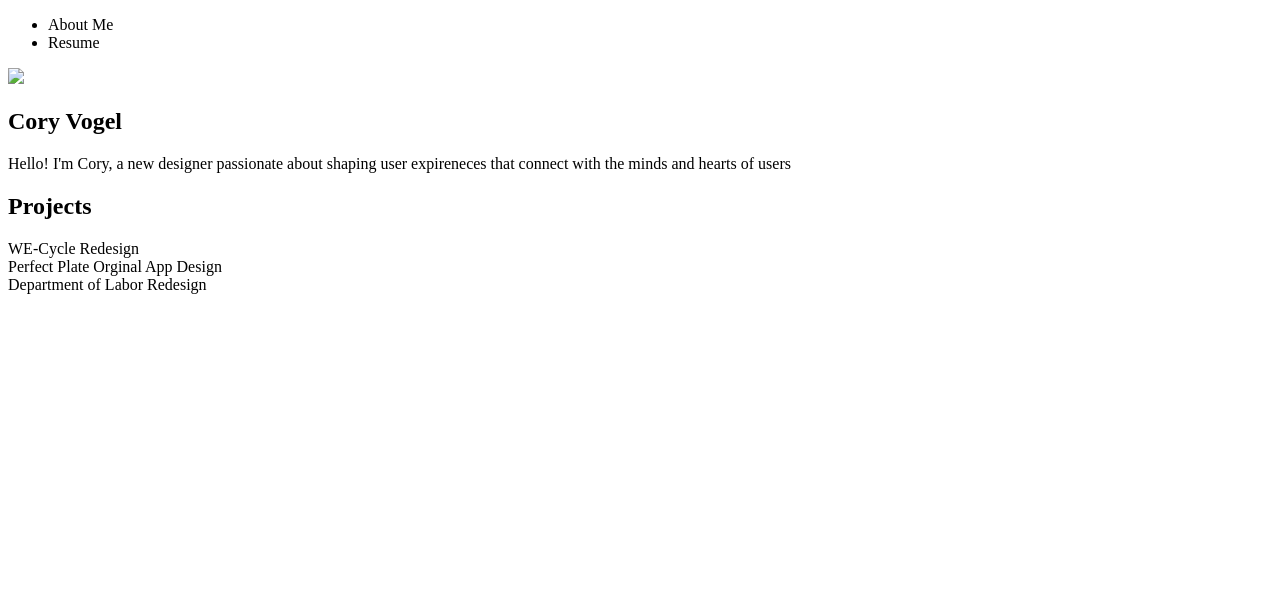
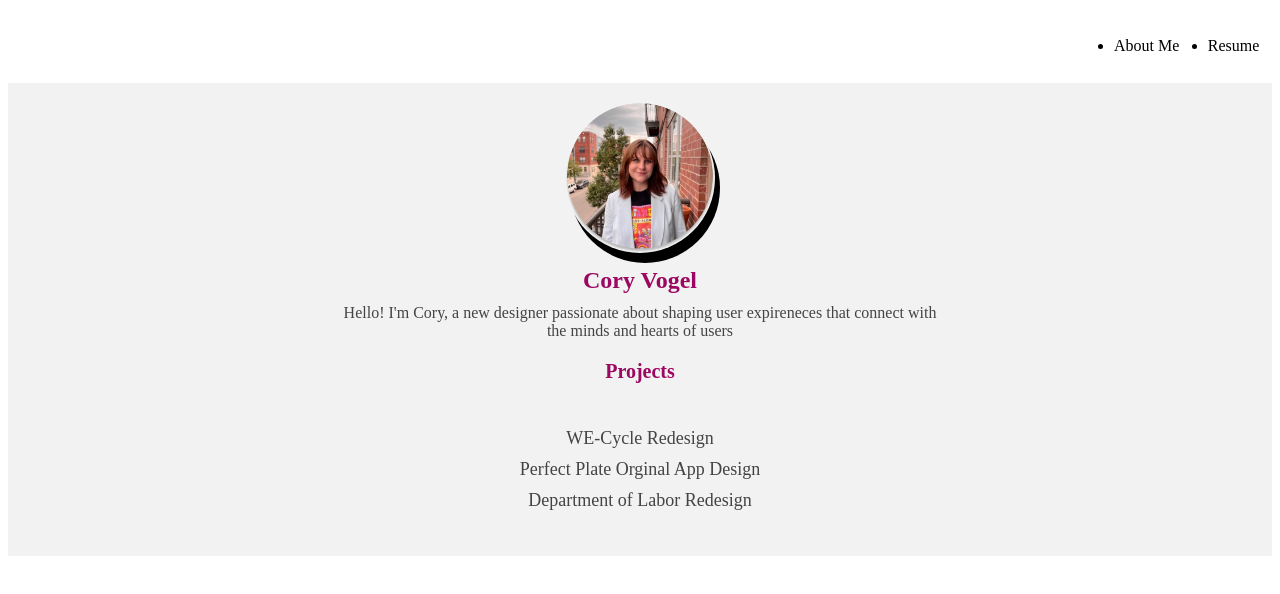
Before and after one commit to Corynnlv/module-17-, a plain HTML site: page index.HTML in a window 1280 px wide. Drawn offline with Linux system fonts and the light colour scheme.

```diff
--- a/CSS/style.css
+++ b/CSS/style.css
@@ -28,6 +28,7 @@ section {
     width: 150px;
     height: 150px;
     object-fit: cover;
+    box-shadow: 5px 10px;
   }
 
   .block_element h1 {
--- a/index.HTML
+++ b/index.HTML
@@ -1,12 +1,12 @@
 <!DOCTYPE html>
 <html>
 <head>
-  <link href="css/index.css" type="text/css" rel="stylesheet">
+  <link href="CSS/style.css" type="text/css" rel="stylesheet">
 </head>
 <body>
- <header class="navigation">
+ <header style="display: flex; justify-content: flex-end;">
     <nav class="inline-block">
-        <ul>
+        <ul style="display: flex; justify-content: space-between;">
             <li>About Me</li>
             <li>Resume</li>
         </ul>
@@ -14,7 +14,7 @@
 </header>
   <section>
     <div class="block_element">
-      <img src="profpic.png">
+      <img src="images/profpic.png">
       <h1>Cory Vogel</h1>
       <p>Hello! I'm Cory, a new designer passionate about shaping user expireneces that connect with the minds and hearts of users</p>
       <h2>Projects</h2>
```
